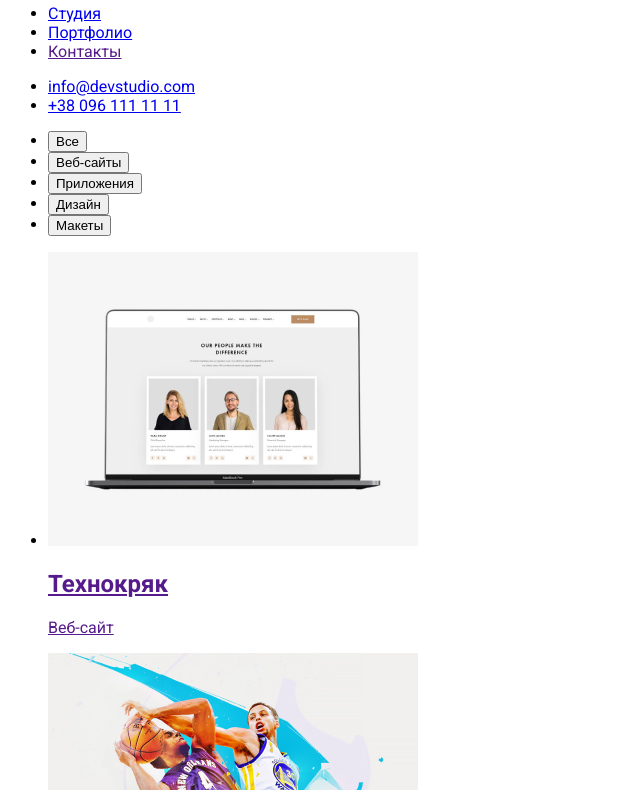
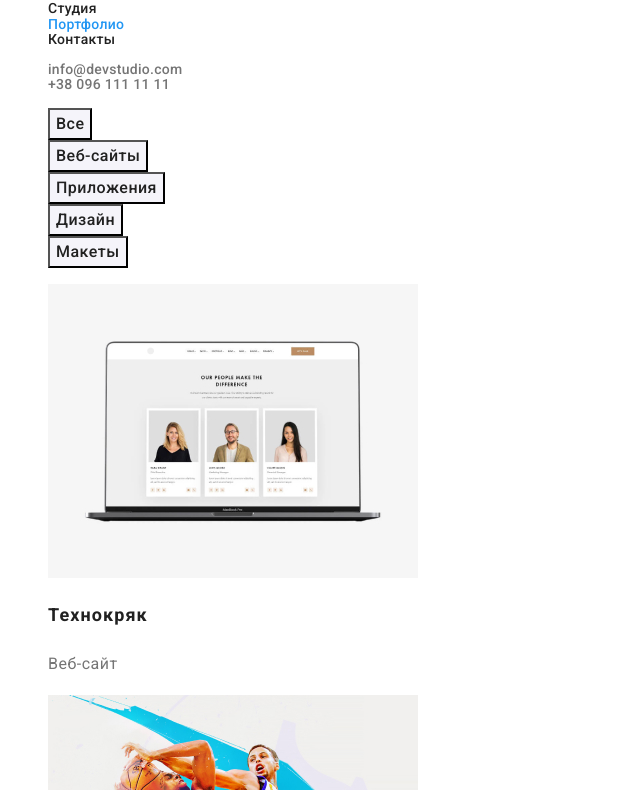
Before and after one commit to YevheniiYadroch/goit-markup-hw-02, a plain HTML site: page portfolio.html in a window 1280 px wide. Shown: the part 44-834 px from the top of the page, without its empty margins (0-640 px from the left). Drawn offline with Linux system fonts and the light colour scheme.

Commit message:
added css for portfolio.html

```diff
--- a/css/styles.css
+++ b/css/styles.css
@@ -37,6 +37,10 @@ body {
   letter-spacing: 0.02em;
 }
 
+.navigation .current {
+  color: var(--accent-color);
+}
+
 /* Hero */
 
 .hero {
@@ -65,7 +69,7 @@ body {
   text-decoration: none;
 }
 
-/* Main */
+/* Main index.html */
 
 .advantages h3 {
   color: var(--primary-text-color);
@@ -139,3 +143,45 @@ body {
 
   text-decoration: none;
 }
+
+/* Main portfolio.html */
+
+.filters button {
+  background-color: var(--secondary-background);
+  color: var(--primary-text-color);
+
+  font-family: inherit;
+  font-weight: 500;
+  font-size: 16px;
+  line-height: 1.62;
+  letter-spacing: 0.03em;
+}
+
+.filters button:hover,
+.filters button:focus,
+.filters button:active {
+  background-color: var(--accent-color);
+  color: var(--secondary-accent-color);
+}
+
+.portfolio a {
+  text-decoration: none;
+}
+
+.portfolio h1 {
+  color: var(--primary-text-color);
+
+  font-weight: 700;
+  font-size: 18px;
+  line-height: 2;
+  letter-spacing: 0.06em;
+}
+
+.portfolio p {
+  color: var(--secondary-text-color);
+
+  font-weight: 400;
+  font-size: 16px;
+  line-height: 1.87;
+  letter-spacing: 0.03em;
+}
--- a/portfolio.html
+++ b/portfolio.html
@@ -5,36 +5,36 @@
     <meta name="viewport" content="width=device-width, initial-scale=1.0">
     <title>Портфолио</title>
     <link rel="preconnect" href="https://fonts.gstatic.com">
-    <link href="https://fonts.googleapis.com/css2?family=Roboto:wght@400;500;700&display=swap" rel="stylesheet">
-    <link rel="stylesheet" href="/css/styles.css"ages
+    <link href="https://fonts.googleapis.com/css2?family=Roboto:wght@400;500;700;900&display=swap" rel="stylesheet">
+    <link rel="stylesheet" href="/css/styles.css">
 </head>
 <body>
-    <header>
+    <header class="site-header">
         <nav>
-            <a href="index.html">
+            <a href="index.html" class="logo">
                 <img src="images/WebStudio.svg" alt="Логотип">
             </a>
-            <ul>
+            <ul class="navigation list">
                 <li><a href="index.html">Студия</a></li>
-                <li><a href="./portfolio.html">Портфолио</a></li>
+                <li><a class="current" href="./portfolio.html">Портфолио</a></li>
                 <li><a href="">Контакты</a></li>
             </ul>
         </nav>
-        <ul>
+        <ul class="header-contacts list">
             <li><a href="mailto:info@devstudio.com">info@devstudio.com</a></li>
             <li><a href="tel:380961111111">+38 096 111 11 11</a></li>
         </ul>
     </header>
     <main>
         <section>
-            <ul>
+            <ul class="list filters">
                 <li><button type="button">Все</button></li>
                 <li><button type="button">Веб-сайты</button></li>
                 <li><button type="button">Приложения</button></li>
                 <li><button type="button">Дизайн</button></li>
                 <li><button type="button">Макеты</button></li>
             </ul>
-            <ul>
+            <ul class="list portfolio">
                 <li>
                     <a href="">
                         <img src="images/technokryak.jpg" alt="website mockup">
@@ -94,13 +94,12 @@
             </ul>
         </section>
     </main>
-    <footer>
-        <a href="index.html">
-            <img src="images/WebStudio.svg" alt="Логотип">
+    <footer class="site-footer">
+        <a href="index.html" class="logo">
+            <img src="images/footer logo.svg" alt="Логотип">
         </a>
-        <address>
-            <a name="contacts"></a>
-            <ul>
+        <address class="footer-contacts">
+            <ul class="list">
                 <li>г. Киев, пр-т Леси Украинки, 26</li>
                 <li><a href="mailto:info@devstudio.com">info@devstudio.com</a></li>
                 <li><a href="tel:+380961111111">+38 096 111 11 11</a></li>
```
Also changed, not shown: index.html (+1 -1 lines).
